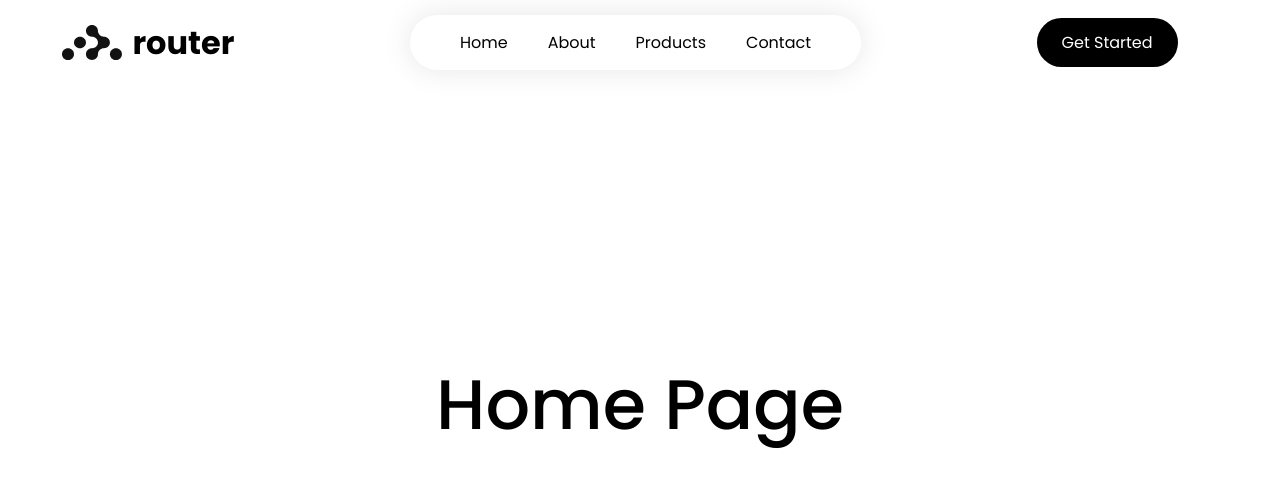
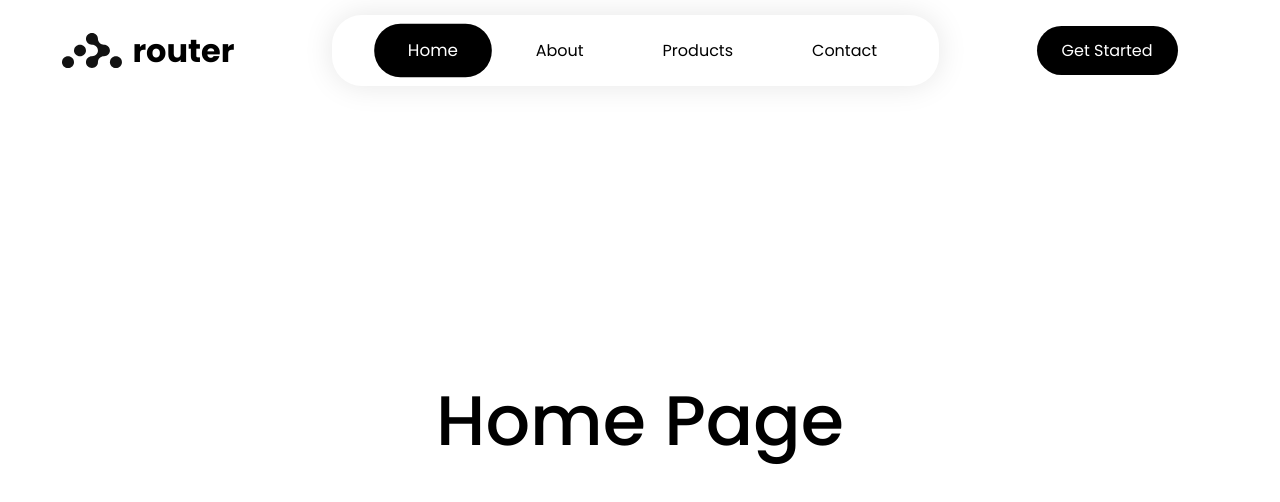
Before and after one commit to Pranjal-Sahu21/react-router-practice, a React (Vite) app: page / in a window 1280 px wide. Shown: the top 502 px of the page. Built offline with nearby package versions, Linux system fonts and the light colour scheme.

Commit message:
active class in NavLink

```diff
--- a/index.html
+++ b/index.html
@@ -2,7 +2,7 @@
 <html lang="en">
   <head>
     <meta charset="UTF-8" />
-    <link rel="icon" type="image/svg+xml" href="/vite.svg" />
+    <link rel="icon" type="image/svg+xml" href="/react-router-logo.svg" />
     <meta name="viewport" content="width=device-width, initial-scale=1.0" />
     <title>react-router</title>
   </head>
--- a/src/components/Navbar.jsx
+++ b/src/components/Navbar.jsx
@@ -1,20 +1,41 @@
-import React from 'react';
-import logo from '../assets/react-router-logo.svg';
-import { NavLink } from 'react-router-dom';
+import React from "react";
+import logo from "../assets/react-router-logo.svg";
+import { NavLink } from "react-router-dom";
 
 const Navbar = () => {
   return (
-    <div className='navbar'>
-      <div className='logo-section'>
-        <img className='logo' src={logo} alt="React Router Logo" width="60px" />
-        <h1 className='router-text'>router</h1>
+    <div className="navbar">
+      <div className="logo-section">
+        <img className="logo" src={logo} alt="React Router Logo" width="60px" />
+        <h1 className="router-text">router</h1>
       </div>
 
       <ul>
-        <NavLink to="/"><li>Home</li></NavLink>
-        <NavLink to="/about"><li>About</li></NavLink>
-        <NavLink to="/products"><li>Products</li></NavLink>
-        <NavLink to="/contact"><li>Contact</li></NavLink>
+        <NavLink
+          to="/"
+          end
+          className={({ isActive }) => `link ${isActive ? "active" : ""}`}
+        >
+          <li>Home</li>
+        </NavLink>
+        <NavLink
+          to="/about"
+          className={({ isActive }) => `link ${isActive ? "active" : ""}`}
+        >
+          <li>About</li>
+        </NavLink>
+        <NavLink
+          to="/products"
+          className={({ isActive }) => `link ${isActive ? "active" : ""}`}
+        >
+          <li>Products</li>
+        </NavLink>
+        <NavLink
+          to="/contact"
+          className={({ isActive }) => `link ${isActive ? "active" : ""}`}
+        >
+          <li>Contact</li>
+        </NavLink>
       </ul>
 
       <button>Get Started</button>
--- a/src/index.css
+++ b/src/index.css
@@ -1,9 +1,9 @@
-@import url('https://fonts.googleapis.com/css2?family=Poppins:ital,wght@0,100;0,200;0,300;0,400;0,500;0,600;0,700;0,800;0,900;1,100;1,200;1,300;1,400;1,500;1,600;1,700;1,800;1,900&display=swap');
+@import url("https://fonts.googleapis.com/css2?family=Poppins:ital,wght@0,100;0,200;0,300;0,400;0,500;0,600;0,700;0,800;0,900;1,100;1,200;1,300;1,400;1,500;1,600;1,700;1,800;1,900&display=swap");
 * {
   margin: 0;
   padding: 0;
   box-sizing: border-box;
-  font-family:'poppins', 'sans-serif';
+  font-family: "poppins", "sans-serif";
 }
 
 a {
@@ -70,3 +70,25 @@ a {
   width: 60px;
   height: auto;
 }
+
+.link {
+  color: black;
+  padding: 8px 12px;
+  border-radius: 25px;
+  text-decoration: none;
+  transition: all 0.3s ease-in-out;
+  display: inline-block;
+  margin-left: 15px;
+}
+
+.link:hover {
+  background: rgba(0, 0, 0, 0.05);
+}
+
+.link.active {
+  background: black;
+  li {
+    color: white;
+  }
+  transform: scale(1.05);
+}
```
Also changed, not shown: public/react-router-logo.svg (added).
